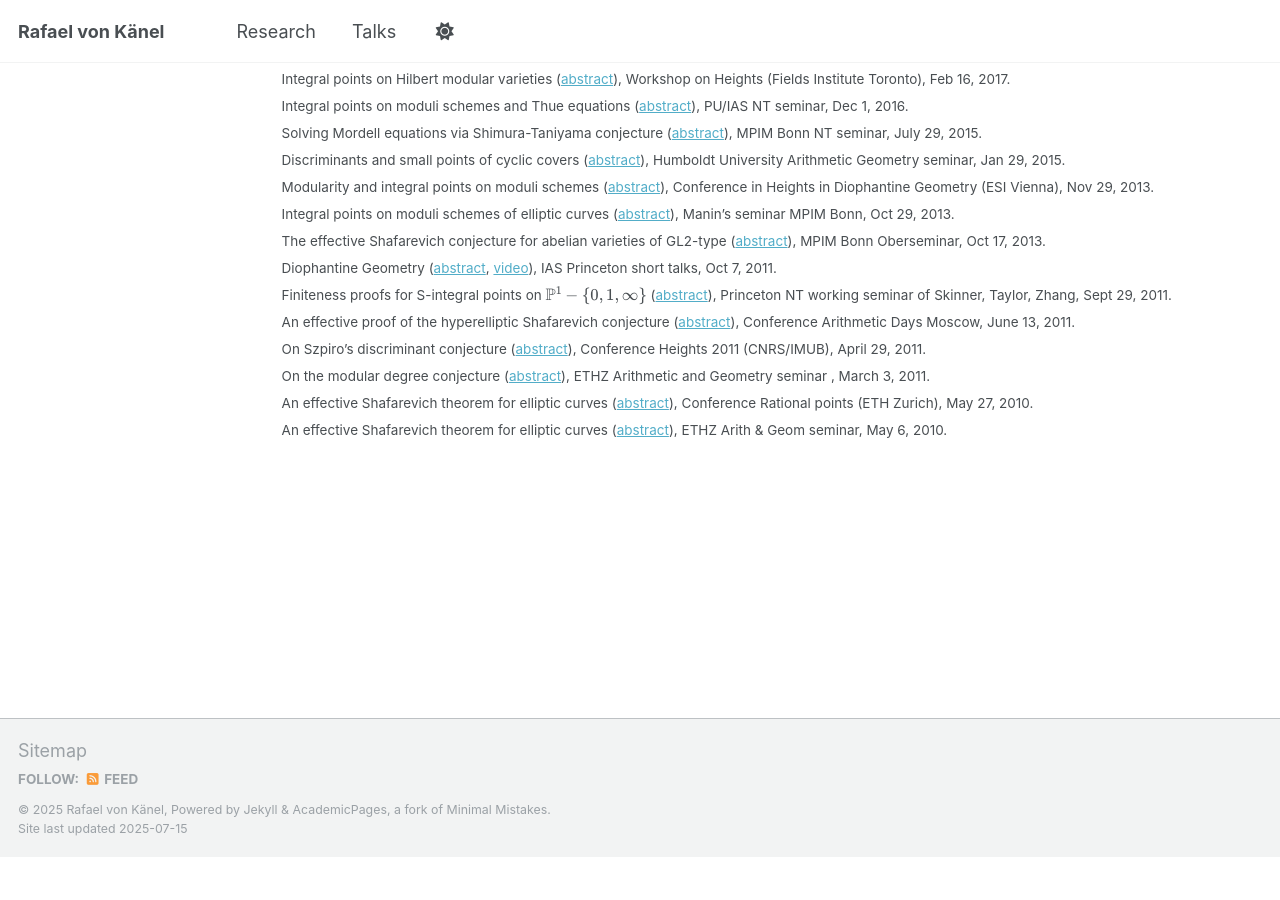
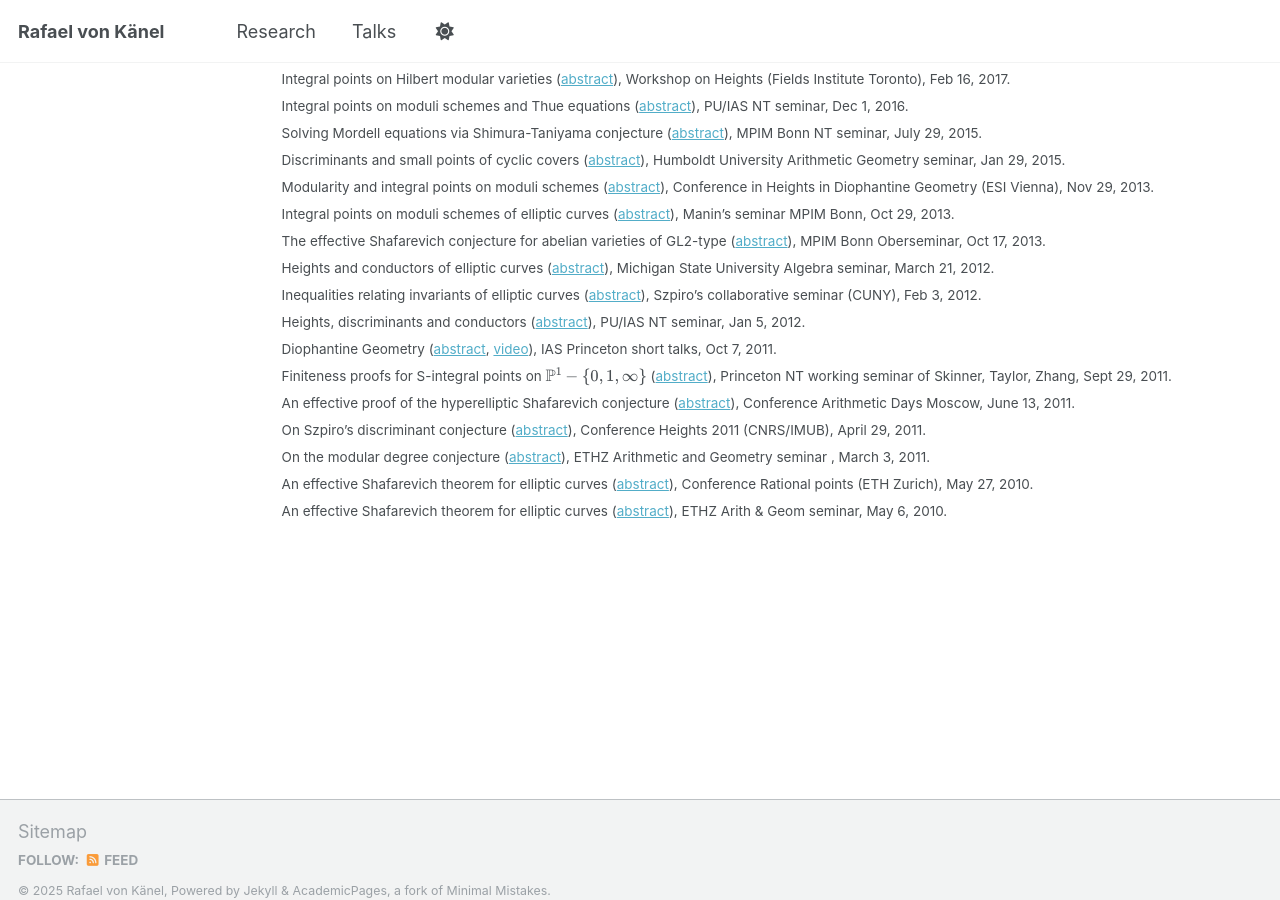
Before and after one commit to rafaelvonkanel/rafaelvonkanel.github.io, a Jekyll site: the page built from _pages/talks.md, in a window 1280 px wide and 900 px high, scrolled down 717 px. Built offline with Jekyll 4.4.1, drawn with Linux system fonts in a browser that asks for light colours; a script that is not in the unit is left out; before the commit the page ends 1573 px from its top, so only the background shows below that.

Commit message:
Update talks.md

```diff
--- a/_pages/talks.md
+++ b/_pages/talks.md
@@ -36,6 +36,9 @@ Discriminants and small points of cyclic covers ([abstract](../_talks/2015-01-29
 Modularity and integral points on moduli schemes ([abstract](../_talks/2013-11-29-talk.md)), Conference in Heights in Diophantine Geometry (ESI Vienna), Nov 29, 2013.
 Integral points on moduli schemes of elliptic curves ([abstract](../_talks/2013-10-29-talk.md)), Manin's seminar MPIM Bonn, Oct 29, 2013.
 The effective Shafarevich conjecture for abelian varieties of GL2-type ([abstract](../_talks/2013-10-17-talk.md)), MPIM Bonn Oberseminar, Oct 17, 2013.
+Heights and conductors of elliptic curves ([abstract](../_talks/2012-03-21-talk.md)), Michigan State University Algebra seminar, March 21, 2012.
+Inequalities relating invariants of elliptic curves ([abstract](../_talks/2012-02-03-talk.md)), Szpiro's collaborative seminar (CUNY), Feb 3, 2012.
+Heights, discriminants and conductors ([abstract](../_talks/2012-01-05-talk.md)), PU/IAS NT seminar, Jan 5, 2012.
 Diophantine Geometry ([abstract](../_talks/2011-10-07-talk.md), [video](https://www.ias.edu/video/short/vonkenel)), IAS Princeton short talks, Oct 7, 2011.
 Finiteness proofs for S-integral points on \\(\mathbb{P}^1−\lbrace 0, 1, \infty\rbrace\\) ([abstract](../_talks/2011-09-29-talk.md)), Princeton NT working seminar of Skinner, Taylor, Zhang, Sept 29, 2011.
 An effective proof of the hyperelliptic Shafarevich conjecture ([abstract](../_talks/2011-06-13-talk.md)), Conference Arithmetic Days Moscow, June 13, 2011.
```
